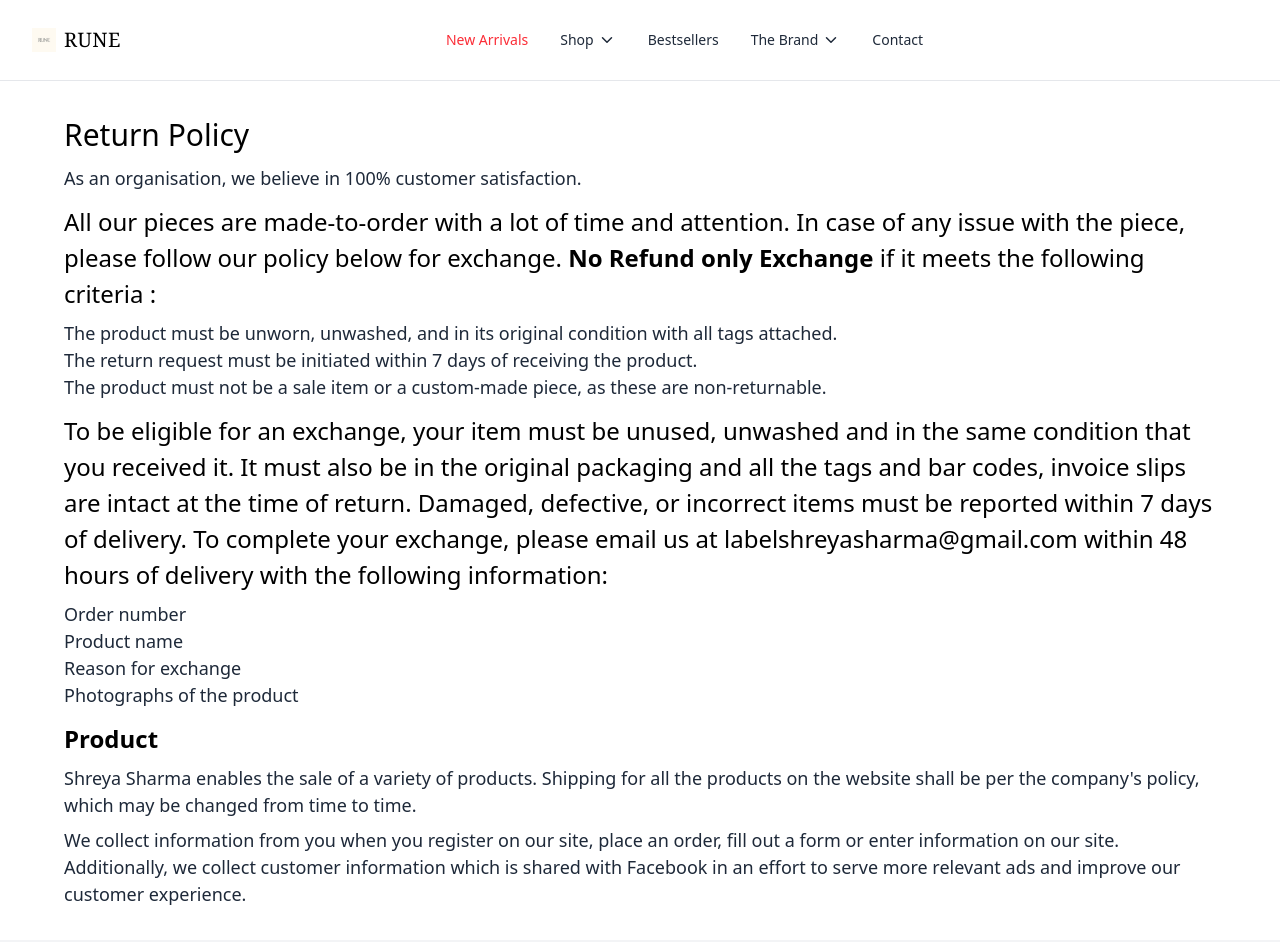
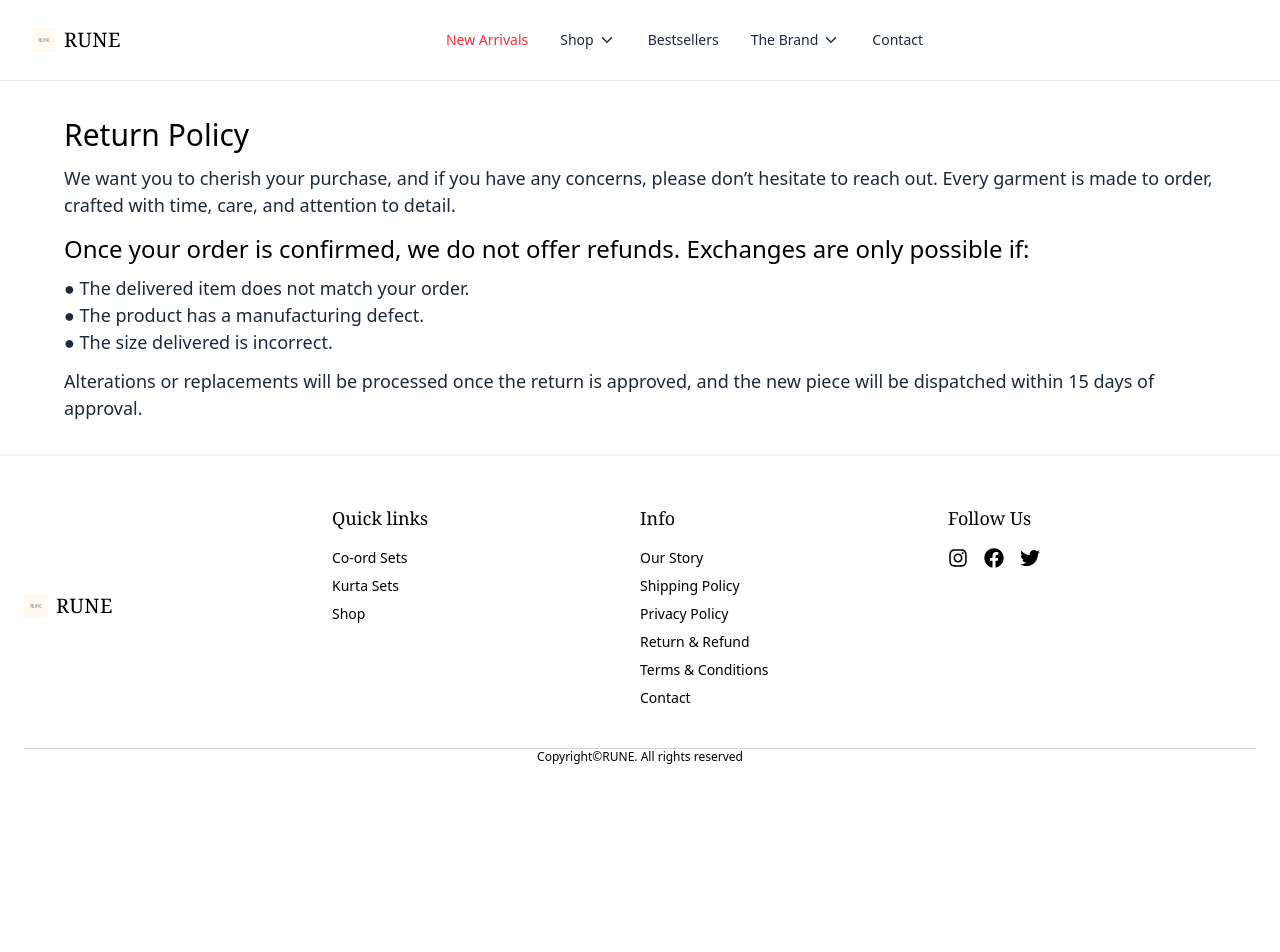
Before and after one commit to labelrune/rune-website, a Next.js app: page /returns in a window 1280 px wide. Shown: the top 952 px of the page. After the commit the page ends 813 px from the top, so only its background shows below. Built offline with nearby package versions, Linux system fonts and the light colour scheme.

Commit message:
changing our-story, returns policy and contact

```diff
--- a/src/app/our-story/page.tsx
+++ b/src/app/our-story/page.tsx
@@ -5,37 +5,24 @@
     <div className="p-5 md:p-10 flex flex-col gap-10 items-center">
       <div className="md:w-[1300px]">
         <img
-          src="https://cdn.shopify.com/s/files/1/0590/4023/5564/files/crop.jpg?v=1666175336"
+          src="https://i.ibb.co/RGV1QyBN/2.webp"
           alt="our-stroy"
           className="object-cover w-full max-sm:h-[270px]  md:aspect-[1300/1095]"
         />
         <div className="flex max-sm:flex-col md:justify-between mt-5">
           <div className="md:w-[50%] text-[30px] leading-[39px]">
-            Made with love in India.
+            RUNE speaks in whispers of elegance.
           </div>
           <div className="flex flex-col gap-3 md:w-[50%] text-[16px] leading-[28px] text-black opacity-75">
             <div>
-              I always wondered how my Dadi used to walk into a room full of
-              ladies, wearing the most subtle garment from her limited wardrobe
-              and still used to be the centre of attraction for all. Donned in a
-              simple seedha palla white kota saree she always managed to steal
-              the show. Took me few years to understand that it was partly
-              because of her personality and partly because she always believed
-              in the magic of simplicity. She unknowingly taught me that style
-              need not be loud or over the top. Less is more. While fashion is
-              ever changing and transitory, Style is permanent and unique for
-              each one of us.
+              Crafted in hand-woven fabrics and gentle embroidery, each piece is
+              made with purpose, for those who find beauty in the quiet and the
+              crafted.
             </div>
             <div>
-              At label Shreya Sharma we are dedicated to making garments in luxe
-              fabrics and in relaxed comfortable fits. Subtlety in prints and
-              embroidery with an eye for detail is our key.
-            </div>
-            <div>
-              The brand is all about myriad colours , uplifting prints and
-              delicate embroideries. Pieces which can easily translate from
-              day-to-evening. Silhouettes that are designed keeping in mind
-              every body type. The brand is synonymous with effortless style.
+              We believe in the art of less, where every weave, every detail,
+              and every finish is intentional, with no compromise on quality or
+              craft.
             </div>
           </div>
         </div>
--- a/src/app/returns/page.tsx
+++ b/src/app/returns/page.tsx
@@ -6,66 +6,29 @@
       <div className="flex flex-col gap-2">
         <div className="text-[24px] md:text-[30px]">Return Policy</div>
         <div className="text-[14px] md:text-[18px] text-gray-800">
-          As an organisation, we believe in 100% customer satisfaction.
+          We want you to cherish your purchase, and if you have any concerns,
+          please don’t hesitate to reach out. Every garment is made to order,
+          crafted with time, care, and attention to detail.
         </div>
       </div>
       <div className="flex flex-col gap-2">
         <div className="text-[20px] md:text-[24px]">
-          All our pieces are made-to-order with a lot of time and attention. In
-          case of any issue with the piece, please follow our policy below for
-          exchange. <span className="font-bold">No Refund only Exchange</span>{" "}
-          if it meets the following criteria :
+          Once your order is confirmed, we do not offer refunds. Exchanges are
+          only possible if:
         </div>
         <div className="text-[14px] md:text-[18px] text-gray-800">
           <ul>
-            <li>
-              The product must be unworn, unwashed, and in its original
-              condition with all tags attached.
-            </li>
-            <li>
-              The return request must be initiated within 7 days of receiving
-              the product.
-            </li>
-            <li>
-              The product must not be a sale item or a custom-made piece, as
-              these are non-returnable.
-            </li>
+            <li>● The delivered item does not match your order.</li>
+            <li>● The product has a manufacturing defect.</li>
+            <li>● The size delivered is incorrect.</li>
           </ul>
         </div>
       </div>
-      <div className="flex flex-col gap-2">
-        <div className="text-[20px] md:text-[24px]">
-          To be eligible for an exchange, your item must be unused, unwashed and
-          in the same condition that you received it. It must also be in the
-          original packaging and all the tags and bar codes, invoice slips are
-          intact at the time of return. Damaged, defective, or incorrect items
-          must be reported within 7 days of delivery. To complete your exchange,
-          please email us at labelshreyasharma@gmail.com within 48 hours of
-          delivery with the following information:
-        </div>
-        <div className="text-[14px] md:text-[18px] text-gray-800">
-          <ul>
-            <li>Order number</li>
-            <li>Product name</li>
-            <li>Reason for exchange</li>
-            <li>Photographs of the product</li>
-          </ul>
-        </div>
-      </div>
-      <div className="flex flex-col gap-2">
-        <div className="font-semibold text-[20px] md:text-[24px]">Product</div>
-        <div className="text-[14px] md:text-[18px] text-gray-800">
-          Shreya Sharma enables the sale of a variety of products. Shipping for
-          all the products on the website shall be per the company's policy,
-          which may be changed from time to time.
-        </div>
-        <div className="text-[14px] md:text-[18px] text-gray-800">
-          We collect information from you when you register on our site, place
-          an order, fill out a form or enter information on our site.
-          Additionally, we collect customer information which is shared with
-          Facebook in an effort to serve more relevant ads and improve our
-          customer experience.
-        </div>
+
+      <div className="text-[14px] md:text-[18px] text-gray-800">
+        Alterations or replacements will be processed once the return is
+        approved, and the new piece will be dispatched within 15 days of
+        approval.
       </div>
     </div>
   );
--- a/src/constants/Landing.ts
+++ b/src/constants/Landing.ts
@@ -4,16 +4,16 @@
   {
     id: 1,
     src: "https://i.ibb.co/gLsR19J0/3.webp",
-    alt: "Cactus Jack Nike Wallpaper",
+    alt: "Rune1",
   },
   {
     id: 2,
     src: "https://i.ibb.co/RGV1QyBN/2.webp",
-    alt: "Addidas",
+    alt: "Rune2",
   },
   {
     id: 3,
     src: "https://i.ibb.co/DfbKt0b1/image.webp",
-    alt: "Puma",
+    alt: "Rune3",
   },
 ];
--- a/src/molecules/contact/index.tsx
+++ b/src/molecules/contact/index.tsx
@@ -46,20 +46,18 @@
       <div className="w-[50%]">
         <div className="text-4xl font-serif mb-4">Get in touch.</div>
         <div className="mb-8 text-gray-700 text-[16px] max-w-[400px]">
-          Please feel free to contact us. We’ll help you resolve questions as
-          soon as possible.
+          Reach out to us anytime. We’re here to answer your questions promptly.
         </div>
         <div className="flex-1 space-y-4">
           <p className="text-[16px]">
-            <span className="font-bold">Phone:</span> +91 8882269335
+            <span className="font-bold">Phone:</span> +91 9008255433
           </p>
           <p className="text-[16px]">
-            <span className="font-bold">Email:</span>{" "}
-            labelshreyasharma@gmail.com
+            <span className="font-bold">Email:</span> reachus@labelrune.com
           </p>
           <p className="text-[16px]">
-            <span className="font-bold">Address:</span> 663/22, PRAJAPATI
-            MOHALLA TUGLAKABAD, New Delhi, South East Delhi – 110044
+            <span className="font-bold">Address:</span> 213, 1st Main Rd, 7th
+            Block, Koramangala, Bengaluru, Karnataka 560030
           </p>
         </div>
       </div>
```
